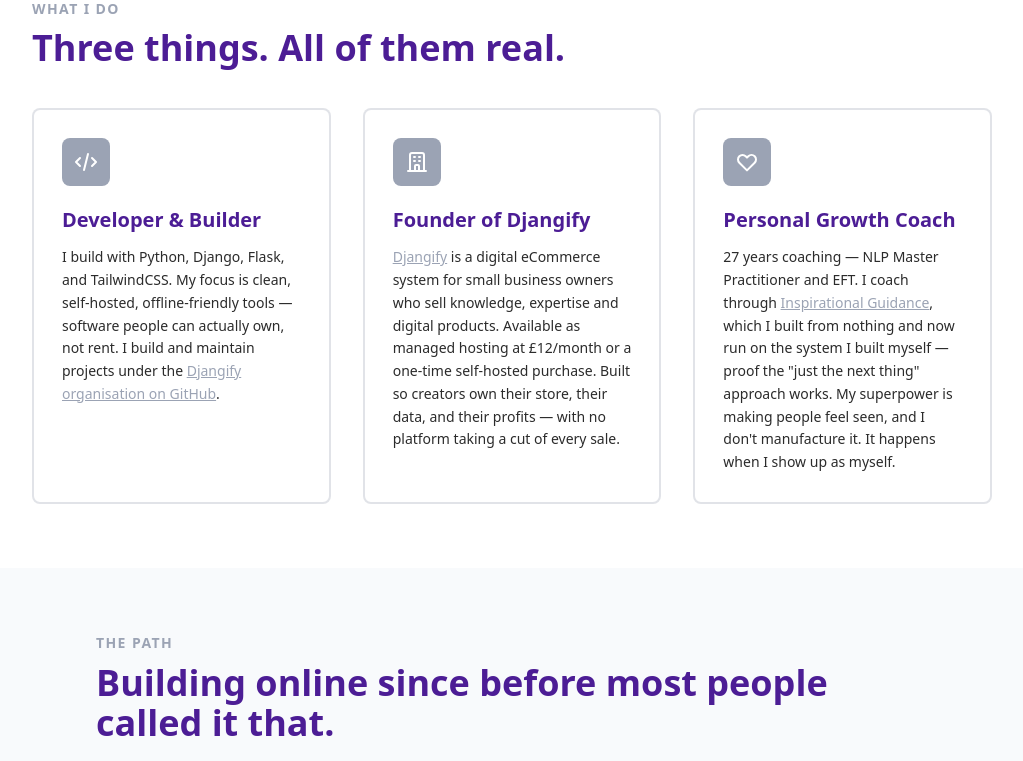
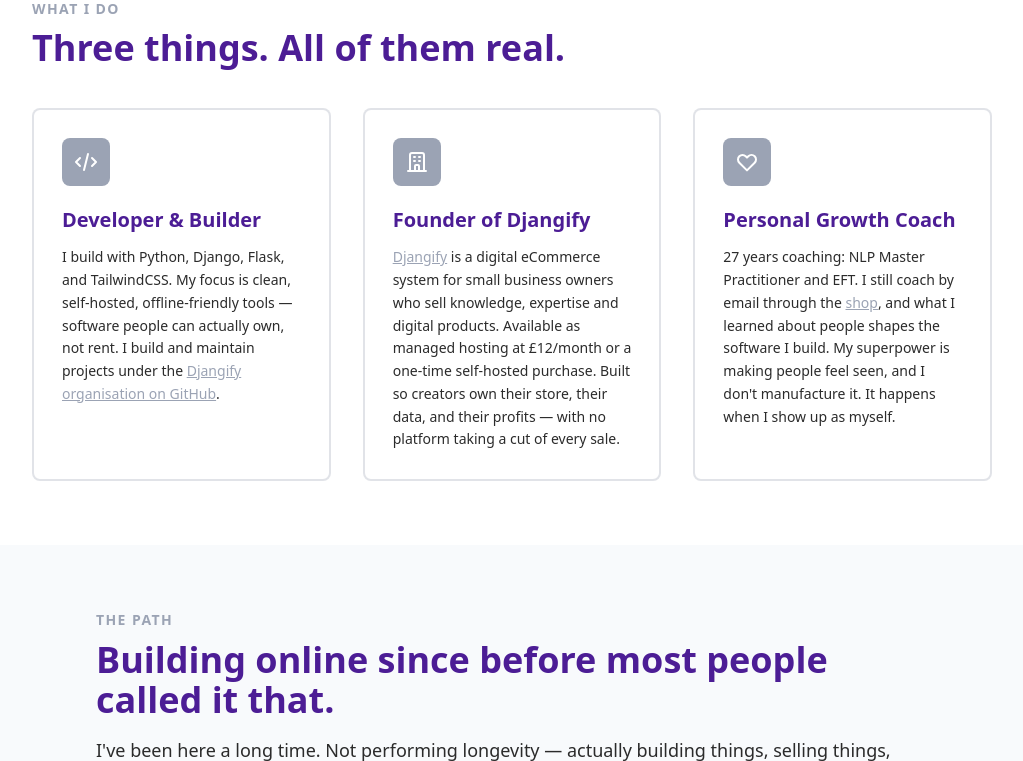
Before and after one commit to djangify/todianedev, a Django app: page /diane-corriette/ in a window 1280 px wide. Shown: the part 1170-1931 px from the top of the page, without its empty margins (128-1151 px from the left). Run offline with Django 5.2, Linux system fonts and the light colour scheme; data that the repository does not hold is empty; style sheets or scripts are compiled from the project's sources; some libraries are stand-ins or nearby versions.

Commit message:
Replace Inspirational Guidance copy with developer content, rewrite shop hero, add Shop to footer
Co-Authored-By: Claude Sonnet 5.5 <noreply@anthropic.com>

```diff
--- a/core/templates/core/diane-corriette.html
+++ b/core/templates/core/diane-corriette.html
@@ -118,7 +118,6 @@
       "sameAs": [
         "https://www.dianecorriette.com",
         "https://djangify.com",
-        "https://inspirationalguidance.com",
         "https://linkedin.com/in/todianedev",
         "https://github.com/djangify",
         "https://github.com/todiane",
@@ -210,7 +209,7 @@
           </svg>
         </div>
         <h3 class="text-xl font-bold text-[color:var(--color-brand-primary)] mb-3">Personal Growth Coach</h3>
-        <p class="text-[color:var(--color-text-muted)] leading-relaxed text-sm">27 years coaching — NLP Master Practitioner and EFT. I coach through <a href="https://inspirationalguidance.com" target="_blank" class="text-[color:var(--color-brand-accent)] underline">Inspirational Guidance</a>, which I built from nothing and now run on the system I built myself — proof the "just the next thing" approach works. My superpower is making people feel seen, and I don't manufacture it. It happens when I show up as myself.</p>
+        <p class="text-[color:var(--color-text-muted)] leading-relaxed text-sm">27 years coaching: NLP Master Practitioner and EFT. I still coach by email through the <a href="{% url 'shop:product_list' %}" class="text-[color:var(--color-brand-accent)] underline">shop</a>, and what I learned about people shapes the software I build. My superpower is making people feel seen, and I don't manufacture it. It happens when I show up as myself.</p>
       </div>
 
     </div>
@@ -396,13 +395,13 @@
         </div>
       </a>
 
-      <a href="https://inspirationalguidance.com" target="_blank" class="flex gap-4 p-5 border border-gray-200 rounded-lg hover:border-[color:var(--color-brand-accent)] transition bg-white group">
+      <a href="{% url 'shop:product_list' %}" class="flex gap-4 p-5 border border-gray-200 rounded-lg hover:border-[color:var(--color-brand-accent)] transition bg-white group">
         <div class="w-10 h-10 bg-[color:var(--color-brand-light)] rounded-lg flex items-center justify-center flex-shrink-0 group-hover:bg-[color:var(--color-brand-accent)]/10 transition">
           <svg class="w-5 h-5 text-[color:var(--color-brand-accent)]" fill="none" stroke="currentColor" viewBox="0 0 24 24"><path stroke-linecap="round" stroke-linejoin="round" stroke-width="2" d="M4.318 6.318a4.5 4.5 0 000 6.364L12 20.364l7.682-7.682a4.5 4.5 0 00-6.364-6.364L12 7.636l-1.318-1.318a4.5 4.5 0 00-6.364 0z"/></svg>
         </div>
         <div>
-          <p class="font-bold text-sm text-[color:var(--color-brand-primary)]">inspirationalguidance.com</p>
-          <p class="text-xs text-[color:var(--color-text-muted)]">Life coaching brand</p>
+          <p class="font-bold text-sm text-[color:var(--color-brand-primary)]">Shop</p>
+          <p class="text-xs text-[color:var(--color-text-muted)]">Custom Django development and email coaching</p>
         </div>
       </a>
 
--- a/core/templates/core/home.html
+++ b/core/templates/core/home.html
@@ -39,7 +39,6 @@
       "description": "Life Coach who learned to code at 57 and with the help of AI founded Djangify - a digital eCommerce system she built to sell her own digital products.",
       "sameAs": [
         "https://djangify.com",
-        "https://inspirationalguidance.com",
         "https://linkedin.com/in/todianedev",
         "https://github.com/todiane",
         "https://github.com/djangify",
--- a/mcp_server/__init__.py
+++ b/mcp_server/__init__.py
@@ -1,4 +1,4 @@
-"""Inspirational Guidance MCP connector.
+"""Claude MCP connector for this site.
 
 Lets the site owner connect this site to Claude as a custom connector. Django
 (django-oauth-toolkit) is the OAuth Authorization Server; a small ASGI sidecar
--- a/mcp_server/app.py
+++ b/mcp_server/app.py
@@ -7,10 +7,10 @@ the main gunicorn/Django stack:
 
 Env:
   MCP_OAUTH_ISSUER   base URL of the Django Authorization Server (this site),
-                     e.g. https://www.inspirationalguidance.com — Claude
+                     e.g. https://www.dianecorriette.com — Claude
                      discovers the OAuth endpoints from here.
   MCP_RESOURCE_URL   public URL of this sidecar's /mcp endpoint,
-                     e.g. https://www.inspirationalguidance.com/mcp
+                     e.g. https://www.dianecorriette.com/mcp
   MCP_DEV_TOKEN      optional — a static token for local/Inspector testing.
                      Leave unset in real deployments.
   MCP_ALLOWED_HOSTS  optional — comma-separated Host allowlist; when set, DNS
@@ -125,7 +125,7 @@ mcp.add_tool(
 
 
 async def health(_request: Request) -> JSONResponse:
-    return JSONResponse({"status": "ok", "service": "inspirational-mcp"})
+    return JSONResponse({"status": "ok", "service": "todiane-mcp"})
 
 
 # The streamable-HTTP Starlette app carries the session-manager lifespan and the
--- a/mcp_server/tools.py
+++ b/mcp_server/tools.py
@@ -1,4 +1,4 @@
-"""MCP tool implementations for Inspirational Guidance.
+"""MCP tool implementations for this site.
 
 Thin, safe wrappers over the site's own Django models. The write tools cover the
 blog (the ``news.Post`` model) — create, edit and SEO — plus read helpers so
--- a/shop/emails.py
+++ b/shop/emails.py
@@ -67,7 +67,7 @@ def send_admin_new_order_email(order):
         to_email = [settings.DEFAULT_FROM_EMAIL]
 
         message = (
-            f"A new order has been completed on Inspirational Guidance.\n\n"
+            f"A new order has been completed on dianecorriette.com.\n\n"
             f"Order ID: {order.order_id}\n"
             f"Customer: {order.email}\n"
             f"Status: {order.status}\n"
--- a/shop/models.py
+++ b/shop/models.py
@@ -1,4 +1,4 @@
-# inspirational / shop / models.py
+# todianedev / shop / models.py
 from django.db import models
 from django.urls import reverse
 from django.conf import settings
--- a/shop/templates/shop/category_hub.html
+++ b/shop/templates/shop/category_hub.html
@@ -2,9 +2,9 @@
 {% block content %}
 <div class="container mx-auto px-6 py-12">
   <h1 class="text-3xl font-bold mb-6">Shop by Category</h1>
-  <h2 class="text-xl mb-4 text-gray-700">Browse all collections in the Inspirational Guidance shop</h2>
+  <h2 class="text-xl mb-4 text-gray-700">Browse all categories in the shop</h2>
   <p class="mb-8 text-gray-600">
-    Explore our shop categories to find planners, guides, and workbooks designed to support your personal growth journey.
+    Explore the categories to find my Django development and email coaching services.
   </p>
 
   <div class="grid gap-6 md:grid-cols-2 lg:grid-cols-3 mb-16">
--- a/shop/templates/shop/detail.html
+++ b/shop/templates/shop/detail.html
@@ -8,7 +8,7 @@
   {% else %}
     <meta property="og:description" content="{{ product.description|striptags|truncatewords:25 }}" />
   {% endif %}
-  <meta property="og:image" content="{{ product.get_image_url|default:'https://inspirationalguidance.com/static/images/placeholder.png' }}" />
+  <meta property="og:image" content="{{ product.get_image_url|default:'https://www.dianecorriette.com/static/images/dianecorriette.webp' }}" />
   <meta property="og:url" content="{{ request.build_absolute_uri }}" />
   <meta property="og:type" content="product" />
 
@@ -20,7 +20,7 @@
   {% else %}
     <meta name="twitter:description" content="{{ product.description|striptags|truncatewords:25 }}" />
   {% endif %}
-  <meta name="twitter:image" content="{{ product.get_image_url|default:'https://inspirationalguidance.com/static/images/ig-header-logo.png' }}" />
+  <meta name="twitter:image" content="{{ product.get_image_url|default:'https://www.dianecorriette.com/static/images/dianecorriette.webp' }}" />
 {% endblock %}
 
 {% block schema %}
--- a/shop/templates/shop/list.html
+++ b/shop/templates/shop/list.html
@@ -5,10 +5,10 @@
 
 <div class="container mx-auto bg-white px-6 py-12">
     <h1 class="text-3xl text-center mb-4 font-semibold">
-        Personal Development Workbooks and Printables
+        Custom Django Development and Email Coaching
     </h1>
     <h2 class="text-2xl text-center mb-10 font-accent">
-        Evidence-through-action. Tools to help you live MORE and take ownership of your next choice.
+        I'm a Life Coach who learned to code at 57 and, with the help of AI, founded Djangify. Hire me to build your Django site, or work with me by email.
     </h2>
     <!--search bar-->
     <form method="get" action="." class="max-w-xl mx-auto mb-8">
--- a/shop/templates/shop/one_time_offer.html
+++ b/shop/templates/shop/one_time_offer.html
@@ -1,7 +1,7 @@
 {% extends "base.html" %}
 {% load static %}
 
-{% block title %}A special offer | Inspirational Guidance{% endblock %}
+{% block title %}A special offer | Diane Corriette{% endblock %}
 {% block meta_description %}A one-time offer, just for you.{% endblock %}
 
 {% block extra_head %}
--- a/templates/components/footer.html
+++ b/templates/components/footer.html
@@ -26,6 +26,7 @@
           <li class="text-sm"><a href="/" class="hover:text-[color:var(--color-brand-primary)] transition">Home</a></li>
           <li class="text-sm"><a href="{% url 'blog:list' %}" class="hover:text-[color:var(--color-brand-primary)] transition">Blog</a></li>
           <li class="text-sm"><a href="{% url 'portfolio:list' %}" class="hover:text-[color:var(--color-brand-primary)] transition">Portfolio</a></li>
+          <li class="text-sm"><a href="{% url 'shop:product_list' %}" class="hover:text-[color:var(--color-brand-primary)] transition">Shop</a></li>
           <li class="text-sm"><a href="{% url 'core:diane-corriette' %}" class="hover:text-[color:var(--color-brand-primary)] transition">About</a></li>
         </ul>
       </div>
```
Also changed, not shown: core/templates/core/components/featured.html (+6 -6 lines).
